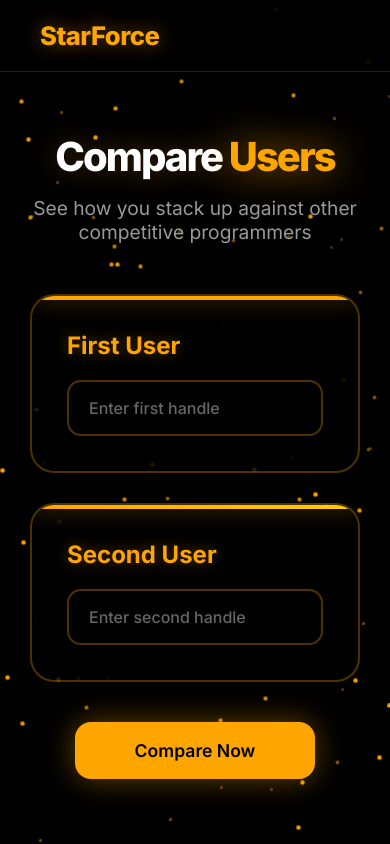
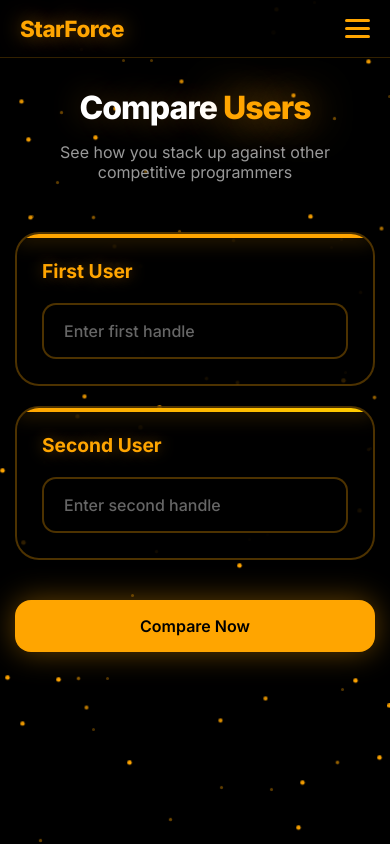
Before and after one commit to VEER1205/StarForce, a FastAPI app: page /compare in a window 390 px wide. Run offline with FastAPI, Linux system fonts and the light colour scheme.

Commit message:
Implement mobile menu toggle functionality and styles
- Added JavaScript for mobile menu toggle in compare.js, index.js, and problem.js.
- Updated CSS in index.css to style the mobile menu and its transitions.
- Modified HTML templates (compare.html, index.html, problem.html) to include mobile menu toggle button and navigation links.
- Enhanced user experience by closing the menu when clicking outside or on a link.

```diff
--- a/static/compare.css
+++ b/static/compare.css
@@ -2,7 +2,7 @@
   box-sizing: border-box;
   margin: 0;
   padding: 0;
-      font-family: 'Inter', sans-serif;
+  font-family: "Inter", sans-serif;
 }
 
 body {
@@ -33,8 +33,15 @@
 }
 
 @keyframes twinkle {
-      0%, 100% { opacity: 0.3; transform: scale(1); }
-      50% { opacity: 1; transform: scale(1.5); }
+  0%,
+  100% {
+    opacity: 0.3;
+    transform: scale(1);
+  }
+  50% {
+    opacity: 1;
+    transform: scale(1.5);
+  }
 }
 
 nav {
@@ -74,9 +81,39 @@
   font-size: 0.95rem;
 }
 
-    nav ul li a:hover, nav ul li a.active {
+nav ul li a:hover,
+nav ul li a.active {
   color: #ffa500;
   background: rgba(255, 165, 0, 0.1);
+}
+
+/* Mobile Menu Toggle */
+.menu-toggle {
+  display: none;
+  flex-direction: column;
+  cursor: pointer;
+  gap: 5px;
+  z-index: 101;
+}
+
+.menu-toggle span {
+  width: 25px;
+  height: 3px;
+  background: #ffa500;
+  border-radius: 3px;
+  transition: all 0.3s cubic-bezier(0.4, 0, 0.2, 1);
+}
+
+.menu-toggle.active span:nth-child(1) {
+  transform: rotate(45deg) translate(8px, 8px);
+}
+
+.menu-toggle.active span:nth-child(2) {
+  opacity: 0;
+}
+
+.menu-toggle.active span:nth-child(3) {
+  transform: rotate(-45deg) translate(7px, -7px);
 }
 
 .container {
@@ -143,7 +180,7 @@
 }
 
 .user-input-card::before {
-      content: '';
+  content: "";
   position: absolute;
   top: 0;
   left: 0;
@@ -209,13 +246,18 @@
 }
 
 .compare-button button::before {
-      content: '';
+  content: "";
   position: absolute;
   top: 0;
   left: -100%;
   width: 100%;
   height: 100%;
-      background: linear-gradient(90deg, transparent, rgba(255, 255, 255, 0.3), transparent);
+  background: linear-gradient(
+    90deg,
+    transparent,
+    rgba(255, 255, 255, 0.3),
+    transparent
+  );
   transition: left 0.5s;
 }
 
@@ -251,7 +293,7 @@
 }
 
 .user-card::before {
-      content: '';
+  content: "";
   position: absolute;
   top: -2px;
   left: -2px;
@@ -265,12 +307,16 @@
 }
 
 @keyframes borderGlow {
-      0% { transform: rotate(0deg); }
-      100% { transform: rotate(360deg); }
+  0% {
+    transform: rotate(0deg);
+  }
+  100% {
+    transform: rotate(360deg);
+  }
 }
 
 .user-card.winner::after {
-      content: '🏆';
+  content: "🏆";
   position: absolute;
   top: 20px;
   right: 20px;
@@ -280,8 +326,13 @@
 }
 
 @keyframes bounce {
-      0%, 100% { transform: translateY(0); }
-      50% { transform: translateY(-10px); }
+  0%,
+  100% {
+    transform: translateY(0);
+  }
+  50% {
+    transform: translateY(-10px);
+  }
 }
 
 .user-header-small {
@@ -401,7 +452,7 @@
 }
 
 .loading::before {
-      content: '';
+  content: "";
   width: 20px;
   height: 20px;
   border: 3px solid rgba(255, 165, 0, 0.3);
@@ -411,7 +462,9 @@
 }
 
 @keyframes spin {
-      to { transform: rotate(360deg); }
+  to {
+    transform: rotate(360deg);
+  }
 }
 
 .error {
@@ -448,24 +501,152 @@
 }
 
 @keyframes pulse {
-      0%, 100% { box-shadow: 0 0 40px rgba(255, 165, 0, 0.8); }
-      50% { box-shadow: 0 0 60px rgba(255, 165, 0, 1); }
+  0%,
+  100% {
+    box-shadow: 0 0 40px rgba(255, 165, 0, 0.8);
+  }
+  50% {
+    box-shadow: 0 0 60px rgba(255, 165, 0, 1);
+  }
 }
 
+/* === Mobile Responsive === */
 @media (max-width: 968px) {
+  nav {
+    padding: 15px 20px;
+  }
+
+  .menu-toggle {
+    display: flex;
+  }
+
+  nav ul {
+    position: absolute;
+    top: 100%;
+    left: 0;
+    width: 100%;
+    background: rgba(0, 0, 0, 0.98);
+    backdrop-filter: blur(20px);
+    flex-direction: column;
+    padding: 0;
+    gap: 0;
+    max-height: 0;
+    overflow: hidden;
+    transition: max-height 0.3s cubic-bezier(0.4, 0, 0.2, 1);
+    border-bottom: 1px solid rgba(255, 165, 0, 0.2);
+  }
+
+  nav ul.active {
+    max-height: 300px;
+  }
+
+  nav ul li {
+    border-bottom: 1px solid rgba(255, 165, 0, 0.1);
+  }
+
+  nav ul li:last-child {
+    border-bottom: none;
+  }
+
+  nav ul li a {
+    display: block;
+    padding: 18px 20px;
+    border-radius: 0;
+  }
+
   .hero-section h1 {
     font-size: 2.5rem;
   }
 
-      .input-section, .comparison-grid {
+  .hero-section p {
+    font-size: 1rem;
+    padding: 0 10px;
+  }
+
+  .input-section,
+  .comparison-grid {
     grid-template-columns: 1fr;
+    gap: 20px;
   }
 
   .vs-badge {
     display: none;
   }
 
-      nav ul {
-        display: none;
+  .user-input-card {
+    padding: 25px;
+  }
+
+  .compare-button button {
+    width: 90%;
+    padding: 16px 40px;
+  }
+
+  .user-card {
+    padding: 25px;
+  }
+
+  .user-header-small {
+    flex-direction: column;
+    text-align: center;
+  }
+
+  .user-info h4 {
+    font-size: 1.4rem;
+  }
+
+  .stats-mini {
+    grid-template-columns: 1fr 1fr;
+  }
+
+  .stat-mini {
+    padding: 15px;
+  }
+
+  .stat-mini .value {
+    font-size: 1.5rem;
+  }
+
+  .chart-card {
+    padding: 20px;
+  }
+
+  .chart-card h3 {
+    font-size: 1.2rem;
+  }
+
+  .container {
+    margin: 30px auto;
+    padding: 0 15px;
   }
 }
+
+@media (max-width: 480px) {
+  nav .logo {
+    font-size: 1.4rem;
+  }
+
+  .hero-section h1 {
+    font-size: 2rem;
+    letter-spacing: -1px;
+  }
+
+  .user-input-card h3 {
+    font-size: 1.2rem;
+  }
+
+  .user-avatar-small {
+    width: 60px;
+    height: 60px;
+    font-size: 1.6rem;
+  }
+
+  .compare-button button {
+    width: 100%;
+    font-size: 1rem;
+  }
+
+  .stats-mini {
+    grid-template-columns: 1fr;
+  }
+}
--- a/static/compare.js
+++ b/static/compare.js
@@ -15,6 +15,31 @@
     }
 
     createStars();
+
+    // Mobile Menu Toggle
+    const menuToggle = document.getElementById('menuToggle');
+    const navLinks = document.getElementById('navLinks');
+
+    menuToggle.addEventListener('click', () => {
+      menuToggle.classList.toggle('active');
+      navLinks.classList.toggle('active');
+    });
+
+    // Close menu when clicking on a link (mobile)
+    navLinks.querySelectorAll('a').forEach(link => {
+      link.addEventListener('click', () => {
+        menuToggle.classList.remove('active');
+        navLinks.classList.remove('active');
+      });
+    });
+
+    // Close menu when clicking outside (mobile)
+    document.addEventListener('click', (e) => {
+      if (!menuToggle.contains(e.target) && !navLinks.contains(e.target)) {
+        menuToggle.classList.remove('active');
+        navLinks.classList.remove('active');
+      }
+    });
 
     let ratingChart = null;
     let metricsChart = null;
--- a/templates/compare.html
+++ b/templates/compare.html
@@ -13,7 +13,16 @@
 
   <nav>
     <div class="logo">StarForce</div>
-    <ul>
+
+    <!-- Mobile Menu Toggle Button -->
+    <div class="menu-toggle" id="menuToggle">
+      <span></span>
+      <span></span>
+      <span></span>
+    </div>
+
+    <!-- Navigation Links -->
+    <ul id="navLinks">
       <li><a href="/">Home</a></li>
       <li><a href="/compare" class="active">Compare</a></li>
       <li><a href="/contests">Contests</a></li>
```
Also changed, not shown: static/index.css (+134 -4 lines), static/index.js (+26 -1 lines), static/problem.js (+41 -9 lines), templates/index.html (+12 -3 lines), templates/problem.html (+30 -3 lines). Lines whose indentation alone changed are shown as unchanged.
